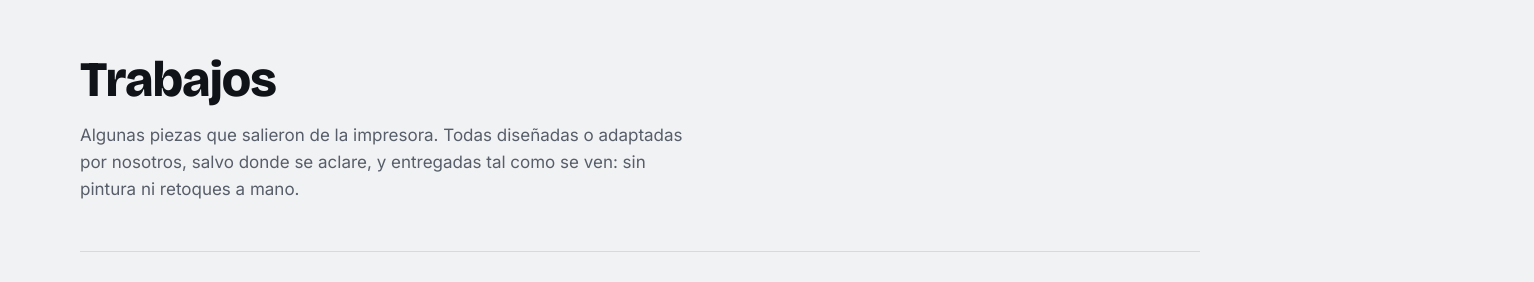
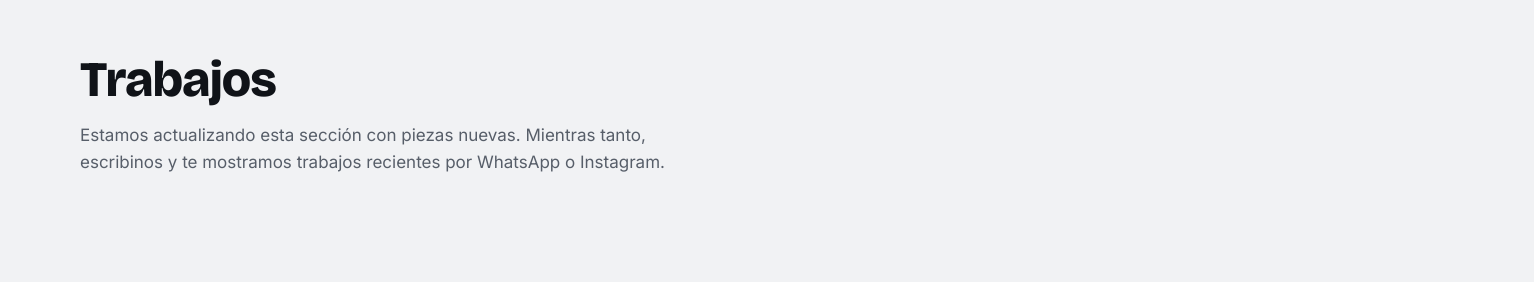
Before and after one commit to rush3d-ar/rush3d-web, a plain HTML site: page index.html in a window 1280 px wide. Shown: the part 2200-2482 px from the top of the page, 1534 px wide, since content can reach past the window. Drawn offline with nearby package versions, Linux system fonts and the light colour scheme.

Commit message:
Add tracking scripts (GA4, Meta Pixel, Clarity); temporarily hide 5 pending product photos

```diff
--- a/index.html
+++ b/index.html
@@ -470,9 +470,10 @@ mask:url(/images/logo-word-mask.png) no-repeat center/contain; }
 <div class="wrap">
 <div class="sec-head">
 <h2>Trabajos</h2>
-<p>Algunas piezas que salieron de la impresora. Todas diseñadas o adaptadas por nosotros, salvo donde se aclare, y entregadas tal como se ven: sin pintura ni retoques a mano.</p>
+<p>Estamos actualizando esta sección con piezas nuevas. Mientras tanto, escribinos y te mostramos trabajos recientes por WhatsApp o Instagram.</p>
 </div>
 
+<!-- Casos y galería pendientes: a la espera de las 5 fotos de producto (ver README.md, sección "Imágenes pendientes").
 <div class="case">
 <figure><img src="/images/case-sportclub-nfc.jpg" alt="Cartel de mostrador con NFC hecho para SportClub Martínez, con el logo del club y la G de Google en relieve y a color"></figure>
 <div class="txt">
@@ -510,6 +511,7 @@ mask:url(/images/logo-word-mask.png) no-repeat center/contain; }
 <figcaption><b>Maceta dragón</b>Impresa en PLA silk cobre con boquilla de 0,2 mm. El brillo y las escamas salen del material, no de la pintura.</figcaption>
 </figure>
 </div>
+-->
 </div>
 </section>
 
```
